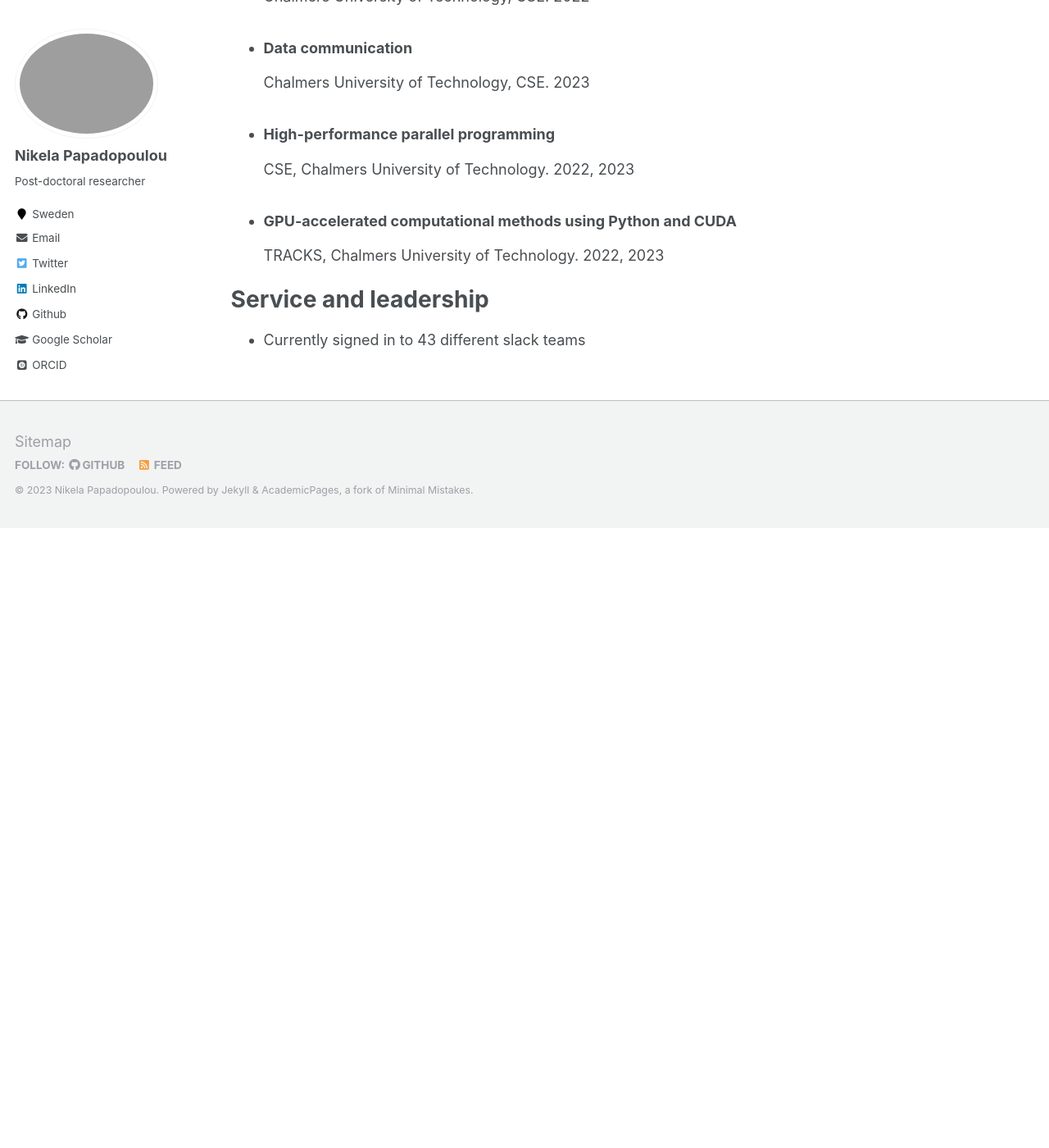
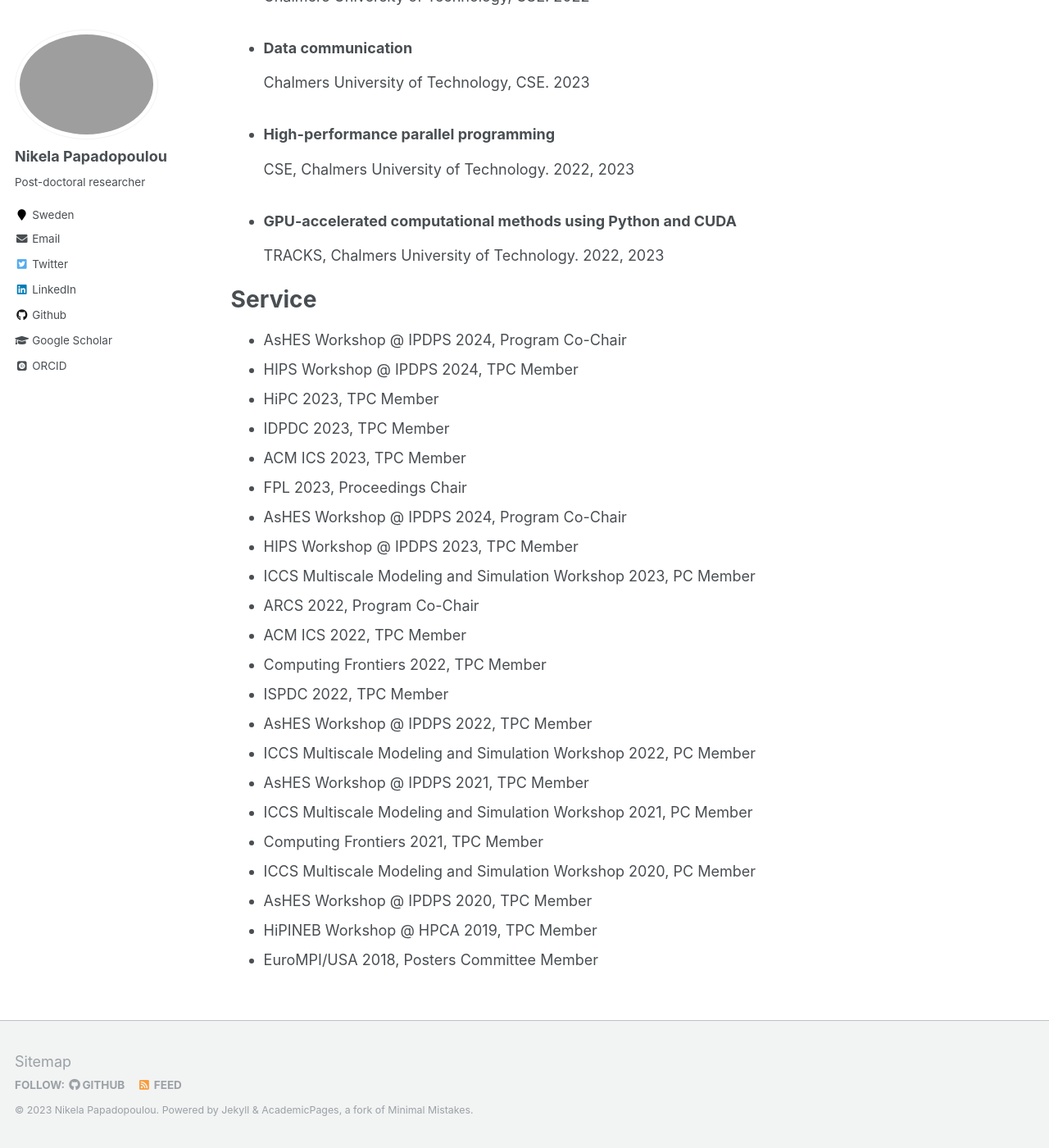
Before and after one commit to nikela/nikela.github.io, a Jekyll site: the page built from _pages/cv.md, in a window 1280 px wide and 1400 px high, scrolled down 5678 px. Shown: the whole window at 82% size. Built offline with Jekyll 4.4.1, drawn with Linux system fonts in a browser that asks for light colours; some web fonts are replaced; before the commit the page ends 6322 px from its top, so only the background shows below that.

Commit message:
Add service in CV

```diff
--- a/_pages/cv.md
+++ b/_pages/cv.md
@@ -67,6 +67,27 @@ Teaching
     {% include archive-single-cv.html %}
   {% endfor %}</ul>
 
-Service and leadership
+Service
 ======
-* Currently signed in to 43 different slack teams
+* AsHES Workshop @ IPDPS 2024, Program Co-Chair
+* HIPS Workshop @ IPDPS 2024, TPC Member
+* HiPC 2023, TPC Member
+* IDPDC 2023, TPC Member
+* ACM ICS 2023, TPC Member
+* FPL 2023, Proceedings Chair
+* AsHES Workshop @ IPDPS 2024, Program Co-Chair
+* HIPS Workshop @ IPDPS 2023, TPC Member
+* ICCS Multiscale Modeling and Simulation Workshop 2023, PC Member
+* ARCS 2022, Program Co-Chair
+* ACM ICS 2022, TPC Member
+* Computing Frontiers 2022, TPC Member
+* ISPDC 2022, TPC Member
+* AsHES Workshop @ IPDPS 2022, TPC Member
+* ICCS Multiscale Modeling and Simulation Workshop 2022, PC Member
+* AsHES Workshop @ IPDPS 2021, TPC Member
+* ICCS Multiscale Modeling and Simulation Workshop 2021, PC Member
+* Computing Frontiers 2021, TPC Member
+* ICCS Multiscale Modeling and Simulation Workshop 2020, PC Member
+* AsHES Workshop @ IPDPS 2020, TPC Member
+* HiPINEB Workshop @ HPCA 2019, TPC Member
+* EuroMPI/USA 2018, Posters Committee Member
```
Also changed, not shown: 2 other files.
